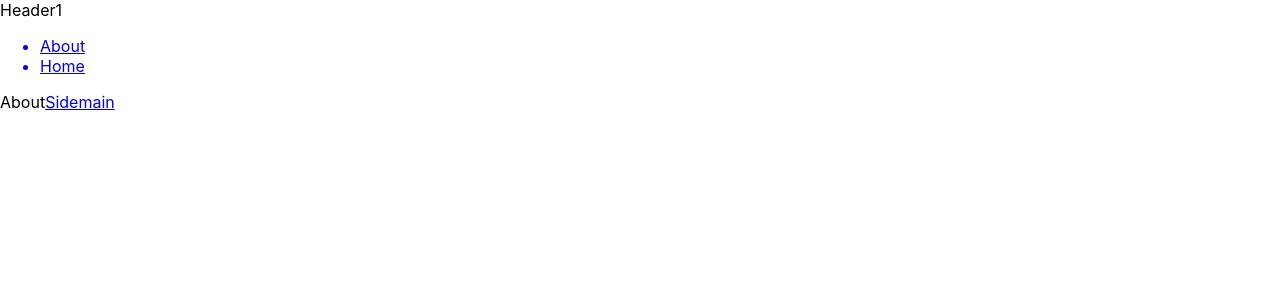
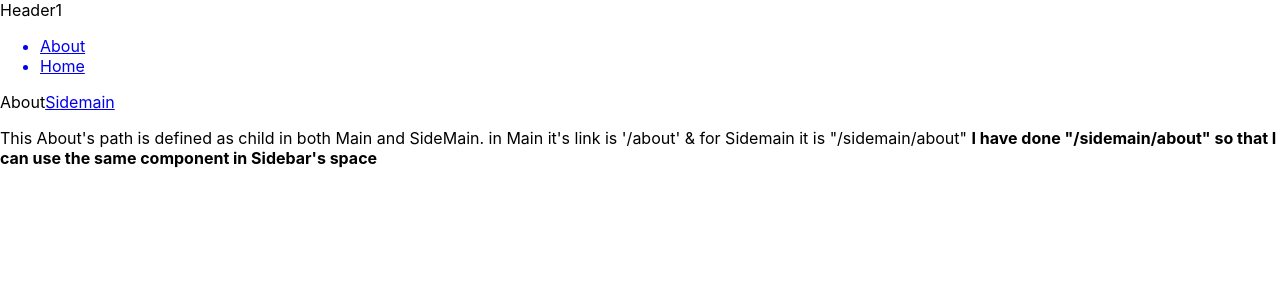
Before and after one commit to bahnisikhadhar/reactcomplexrouting, a React (Create React App) app: page /about in a window 1280 px wide. Shown: the top 300 px of the page. Built offline with nearby package versions, Linux system fonts and the light colour scheme.

Commit message:
one more concept for routing

```diff
--- a/src/About.js
+++ b/src/About.js
@@ -6,6 +6,7 @@ export default function About() {
     <div>
       About
       <Link to="/sidemain">Sidemain</Link>
+      <p>This About's path is defined as child in both Main and SideMain. in Main it's link is '/about' & for Sidemain it is "/sidemain/about" <b>I have done "/sidemain/about" so that I can use the same component in Sidebar's space</b> </p>
     </div>
   )
 }
--- a/src/App.js
+++ b/src/App.js
@@ -56,6 +56,10 @@ const router = createBrowserRouter(
         element: <SidebarAbout/>,
       },
       {
+        path:"/sidemain/about",
+        element: <About/>,
+      },
+      {
         path:"/sidemain/sidedetails",
         element: <SidebarDetails/>,
       }
--- a/src/Sidebar.js
+++ b/src/Sidebar.js
@@ -8,6 +8,8 @@ export default function Sidebar() {
       <ul>
        <Link to="/sidemain/sidedetails"> <li>SidebarDetails</li></Link>
        <Link to="/sidemain/sideabout"><li>SidebarAbout</li></Link>
+       <Link to="/sidemain/about"><li>About</li></Link>
+
       </ul>
       </div>
     </div>
```
